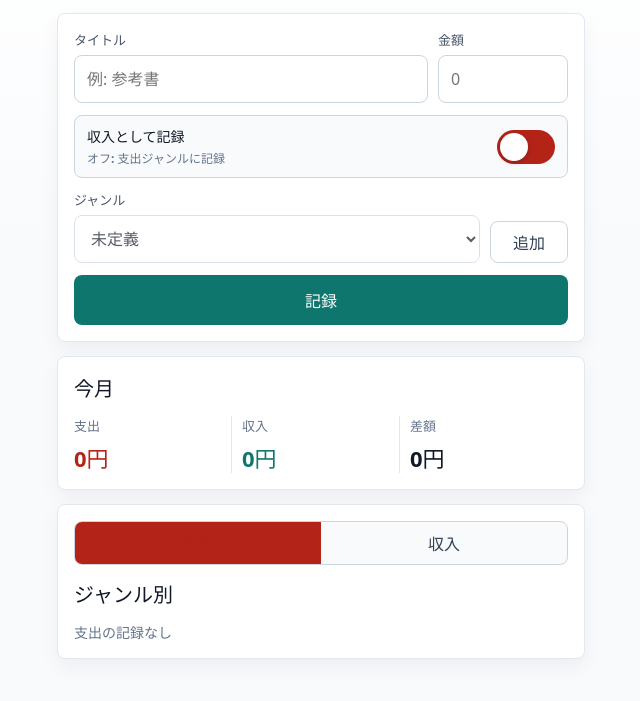
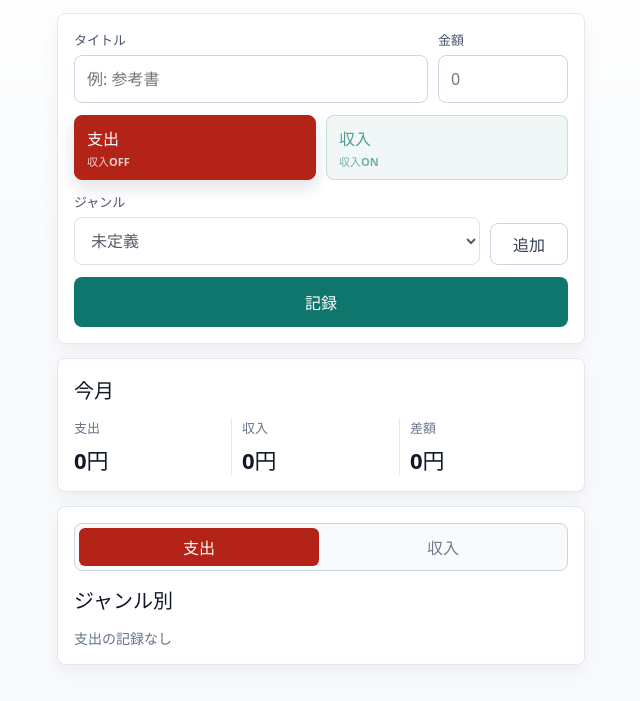
Before and after one commit to ring128/monthly-money, a website built with Vite: page index.html in a window 1280 px wide. Shown: the part 65-766 px from the top of the page, without its empty margins (319-959 px from the left). Built offline with nearby package versions, Linux system fonts and the light colour scheme.

Commit message:
Make record type selection clearer

```diff
--- a/src/main.ts
+++ b/src/main.ts
@@ -192,7 +192,7 @@ const renderHome = () => {
           <input id="amount-input" inputmode="numeric" placeholder="0" />
         </label>
       </div>
-      ${renderIncomeToggle(recordType)}
+      ${renderRecordTypeSwitch(recordType)}
       <div class="genre-control">
         <label>
           <span>ジャンル</span>
@@ -312,27 +312,21 @@ const renderSegment = (name: string, value: MoneyType) => `
   </div>
 `;
 
-const renderIncomeToggle = (value: MoneyType) => {
-  const isIncome = value === "income";
-
-  return `
-    <div class="income-toggle-row">
-      <div>
-        <span class="toggle-label">収入として記録</span>
-        <small>${isIncome ? "オン: 収入ジャンルに記録" : "オフ: 支出ジャンルに記録"}</small>
-      </div>
+const renderRecordTypeSwitch = (value: MoneyType) => `
+  <div class="record-type-switch" role="group" aria-label="記録タイプ">
+    ${(["expense", "income"] as const).map((type) => `
       <button
-        class="income-switch ${isIncome ? "on" : ""}"
-        data-action="income-toggle"
-        role="switch"
-        aria-checked="${isIncome}"
-        aria-label="収入として記録"
+        class="record-type-card is-${type} ${value === type ? "active" : ""}"
+        data-action="record-type"
+        data-type="${type}"
+        aria-pressed="${value === type}"
       >
-        <span></span>
+        <span>${typeLabel[type]}</span>
+        <small>${type === "income" ? "収入ON" : "収入OFF"}</small>
       </button>
-    </div>
-  `;
-};
+    `).join("")}
+  </div>
+`;
 
 const renderMonthSummary = (title: string, total: ReturnType<typeof getMonthTotal>) => `
   <section class="panel summary-panel">
@@ -384,7 +378,6 @@ const handleAction = (element: HTMLElement) => {
   if (action === "record") addRecord();
   if (action === "export") exportData();
   if (action === "import") importData();
-  if (action === "income-toggle") setRecordType(recordType === "income" ? "expense" : "income");
   if (action === "record-type") setRecordType(readMoneyType(element));
   if (action === "summary-type") setSummaryType(readMoneyType(element));
   if (action === "analysis-type") setAnalysisType(readMoneyType(element));
--- a/src/styles.css
+++ b/src/styles.css
@@ -128,84 +128,87 @@ button:focus-visible {
   align-items: end;
 }
 
-.income-toggle-row {
-  display: flex;
-  align-items: center;
-  justify-content: space-between;
-  gap: 14px;
-  min-height: 56px;
-  padding: 10px 12px;
-  border: 1px solid #cbd5e1;
-  border-radius: 8px;
-  background: #f8fafc;
+.record-type-switch {
+  display: grid;
+  grid-template-columns: 1fr 1fr;
+  gap: 10px;
 }
 
-.income-toggle-row > div {
+.record-type-card {
   display: grid;
   gap: 3px;
-  min-width: 0;
+  min-height: 58px;
+  border: 1px solid transparent;
+  border-radius: 8px;
+  padding: 10px 12px;
+  text-align: left;
+  opacity: 0.72;
+  transition: opacity 140ms ease, transform 140ms ease, box-shadow 140ms ease;
 }
 
-.toggle-label {
-  color: #111827;
-  font-size: 14px;
-  font-weight: 850;
+.record-type-card span {
+  font-size: 16px;
+  font-weight: 900;
 }
 
-.income-toggle-row small {
-  color: #64748b;
-  font-size: 12px;
-  font-weight: 700;
+.record-type-card small {
+  color: inherit;
+  font-size: 11px;
+  font-weight: 850;
+  opacity: 0.78;
 }
 
-.income-switch {
-  position: relative;
-  flex: 0 0 auto;
-  width: 58px;
-  height: 34px;
-  border: 0;
-  border-radius: 999px;
-  background: #b42318;
-  padding: 3px;
+.record-type-card.is-expense {
+  border-color: rgb(180 35 24 / 0.28);
+  color: #8a1f16;
+  background: rgb(180 35 24 / 0.08);
 }
 
-.income-switch span {
-  display: block;
-  width: 28px;
-  height: 28px;
-  border-radius: 999px;
-  background: #ffffff;
-  box-shadow: 0 2px 5px rgb(15 23 42 / 0.22);
-  transition: transform 160ms ease;
+.record-type-card.is-income {
+  border-color: rgb(15 118 110 / 0.28);
+  color: #0f766e;
+  background: rgb(15 118 110 / 0.08);
 }
 
-.income-switch.on {
-  background: #0f766e;
+.record-type-card.active {
+  color: #ffffff;
+  opacity: 1;
+  box-shadow: 0 8px 16px rgb(15 23 42 / 0.12);
 }
 
-.income-switch.on span {
-  transform: translateX(24px);
+.record-type-card.active.is-expense {
+  border-color: #b42318;
+  background: #b42318;
+}
+
+.record-type-card.active.is-income {
+  border-color: #0f766e;
+  background: #0f766e;
 }
 
 .segmented {
   display: grid;
   grid-template-columns: 1fr 1fr;
-  overflow: hidden;
-  height: 44px;
+  gap: 4px;
+  height: 48px;
+  padding: 4px;
   border: 1px solid #cbd5e1;
   border-radius: 8px;
   background: #f8fafc;
 }
 
 .segmented button {
+  border-radius: 6px;
   border: 0;
   color: #334155;
   background: transparent;
   font-weight: 800;
+  opacity: 0.68;
 }
 
 .segmented button.active {
   color: #ffffff;
+  opacity: 1;
 }
 
 .segmented button.expense {
@@ -273,11 +276,11 @@ button:focus-visible {
 }
 
 .expense {
-  color: #b42318 !important;
+  color: #b42318;
 }
 
 .income {
-  color: #0f766e !important;
+  color: #0f766e;
 }
 
 .list-row,
```
